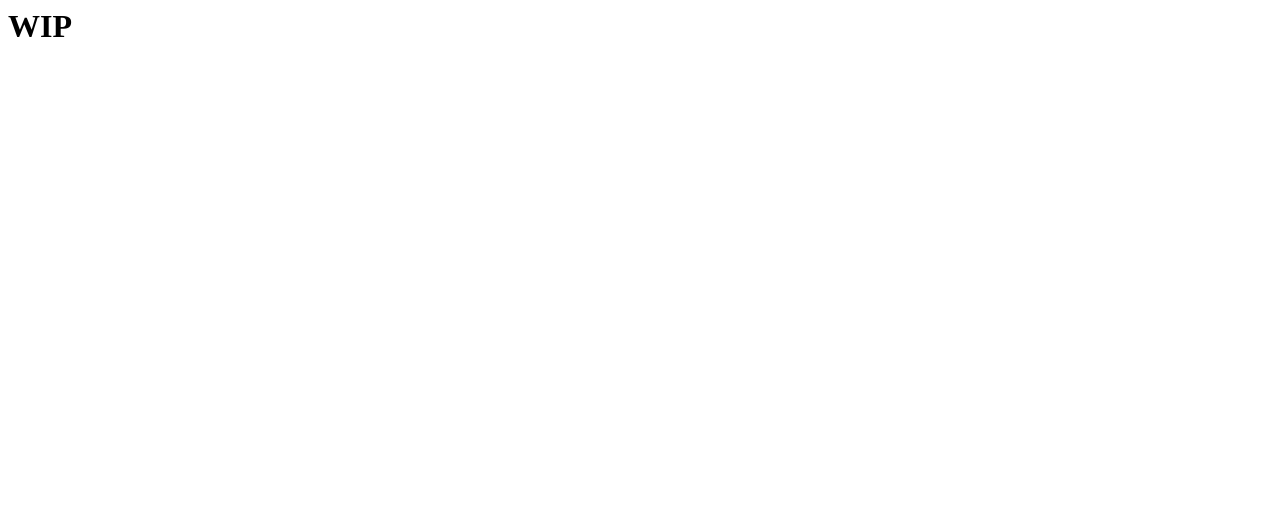
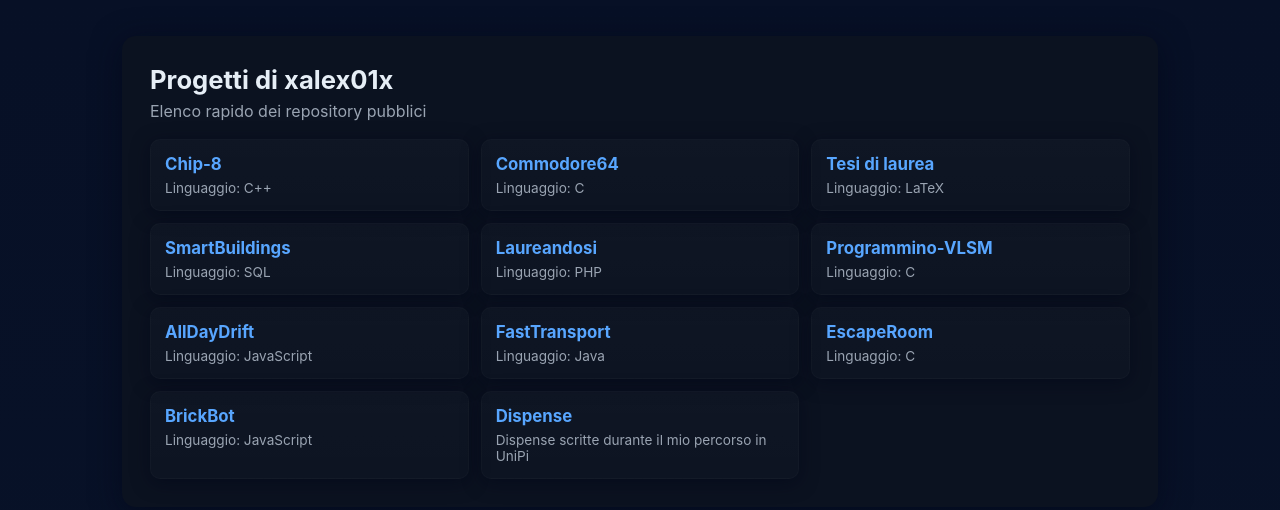
Before and after one commit to xalex01x/xalex01x.github.io, a plain HTML site: page index.html in a window 1280 px wide. Drawn offline with Linux system fonts and the light colour scheme.

Commit message:
Inserito index.html decente

```diff
--- a/index.html
+++ b/index.html
@@ -1 +1,187 @@
-<h1>WIP</h1>
+<!doctype html>
+<html lang="it">
+
+<head>
+    <meta charset="utf-8" />
+    <meta name="viewport" content="width=device-width,initial-scale=1" />
+    <title>xalex01x — Repositories</title>
+    <style>
+        :root {
+            --bg: #0f1724;
+            --card: #0b1220;
+            --muted: #9aa4b2;
+            --accent: #58a6ff;
+            --glass: rgba(255, 255, 255, 0.02);
+            font-family: Inter, system-ui, -apple-system, "Segoe UI", Roboto, "Helvetica Neue", Arial;
+        }
+
+        html,
+        body {
+            height: 100%;
+            margin: 0;
+            background: linear-gradient(180deg, #071026 0%, #081228 100%);
+            color: #e6eef6
+        }
+
+        .wrap {
+            max-width: 980px;
+            margin: 36px auto;
+            padding: 28px;
+            background: var(--card);
+            border-radius: 14px;
+            box-shadow: 0 6px 30px rgba(2, 6, 23, 0.6);
+        }
+
+        header {
+            display: flex;
+            align-items: center;
+            gap: 16px
+        }
+
+        .avatar {
+            width: 72px;
+            height: 72px;
+            border-radius: 10px;
+            background: var(--glass);
+            display: flex;
+            align-items: center;
+            justify-content: center;
+            font-weight: 700;
+            color: var(--muted)
+        }
+
+        h1 {
+            margin: 0;
+            font-size: 1.6rem
+        }
+
+        p.lead {
+            color: var(--muted);
+            margin: 6px 0 18px
+        }
+
+        .grid {
+            display: grid;
+            grid-template-columns: repeat(auto-fit, minmax(260px, 1fr));
+            gap: 12px
+        }
+
+        .repo {
+            background: linear-gradient(180deg, rgba(255, 255, 255, 0.02), rgba(255, 255, 255, 0.01));
+            padding: 14px;
+            border-radius: 10px;
+            box-shadow: 0 4px 18px rgba(2, 6, 23, 0.5);
+            border: 1px solid rgba(255, 255, 255, 0.02)
+        }
+
+        .repo h3 {
+            margin: 0;
+            font-size: 1.05rem
+        }
+
+        .repo a {
+            color: var(--accent);
+            text-decoration: none
+        }
+
+        .meta {
+            color: var(--muted);
+            font-size: 0.85rem;
+            margin-top: 6px
+        }
+
+        footer {
+            margin-top: 18px;
+            color: var(--muted);
+            font-size: 0.9rem
+        }
+
+        .search {
+            margin-left: auto
+        }
+
+        @media (max-width:520px) {
+            .wrap {
+                margin: 12px;
+                padding: 16px
+            }
+        }
+    </style>
+</head>
+
+<body>
+    <main class="wrap" role="main">
+        <header>
+            <div>
+                <h1>Progetti di xalex01x</h1>
+                <p class="lead">Elenco rapido dei repository pubblici</p>
+            </div>
+        </header>
+
+        <section class="grid" aria-label="Elenco repository">
+            <article class="repo">
+                <h3><a href="https://github.com/xalex01x/Chip-8" target="_blank" rel="noopener">Chip-8</a></h3>
+                <div class="meta">Linguaggio: C++</div>
+            </article>
+
+            <article class="repo">
+                <h3><a href="https://github.com/xalex01x/Commodore64" target="_blank" rel="noopener">Commodore64</a>
+                </h3>
+                <div class="meta">Linguaggio: C</div>
+            </article>
+
+            <article class="repo">
+                <h3><a href="https://github.com/xalex01x/xalex01x.github.io/tree/main/Tesi" target="_blank"
+                        rel="noopener">Tesi di laurea</a></h3>
+                <div class="meta">Linguaggio: LaTeX</div>
+            </article>
+
+            <article class="repo">
+                <h3><a href="https://github.com/xalex01x/SmartBuildings" target="_blank"
+                        rel="noopener">SmartBuildings</a></h3>
+                <div class="meta">Linguaggio: SQL</div>
+            </article>
+
+            <article class="repo">
+                <h3><a href="https://github.com/xalex01x/Laureandosi" target="_blank" rel="noopener">Laureandosi</a>
+                </h3>
+                <div class="meta">Linguaggio: PHP</div>
+            </article>
+
+            <article class="repo">
+                <h3><a href="https://github.com/xalex01x/Programmino-VLSM" target="_blank" rel="noopener">Programmino-VLSM</a></h3>
+                <div class="meta">Linguaggio: C</div>
+            </article>
+
+            <article class="repo">
+                <h3><a href="https://github.com/xalex01x/AllDayDrift" target="_blank" rel="noopener">AllDayDrift</a>
+                </h3>
+                <div class="meta">Linguaggio: JavaScript</div>
+            </article>
+
+            <article class="repo">
+                <h3><a href="https://github.com/xalex01x/FastTransport" target="_blank" rel="noopener">FastTransport</a>
+                </h3>
+                <div class="meta">Linguaggio: Java</div>
+            </article>
+
+            <article class="repo">
+                <h3><a href="https://github.com/xalex01x/EscapeRoom" target="_blank" rel="noopener">EscapeRoom</a></h3>
+                <div class="meta">Linguaggio: C</div>
+            </article>
+
+            <article class="repo">
+                <h3><a href="https://github.com/xalex01x/BrickBot" target="_blank" rel="noopener">BrickBot</a></h3>
+                <div class="meta">Linguaggio: JavaScript</div>
+            </article>
+
+            <article class="repo">
+                <h3><a href="https://github.com/xalex01x/dispense" target="_blank" rel="noopener">Dispense</a></h3>
+                <div class="meta">Dispense scritte durante il mio percorso in UniPi
+                </div>
+            </article>
+        </section>
+    </main>
+</body>
+
+</html>
```
